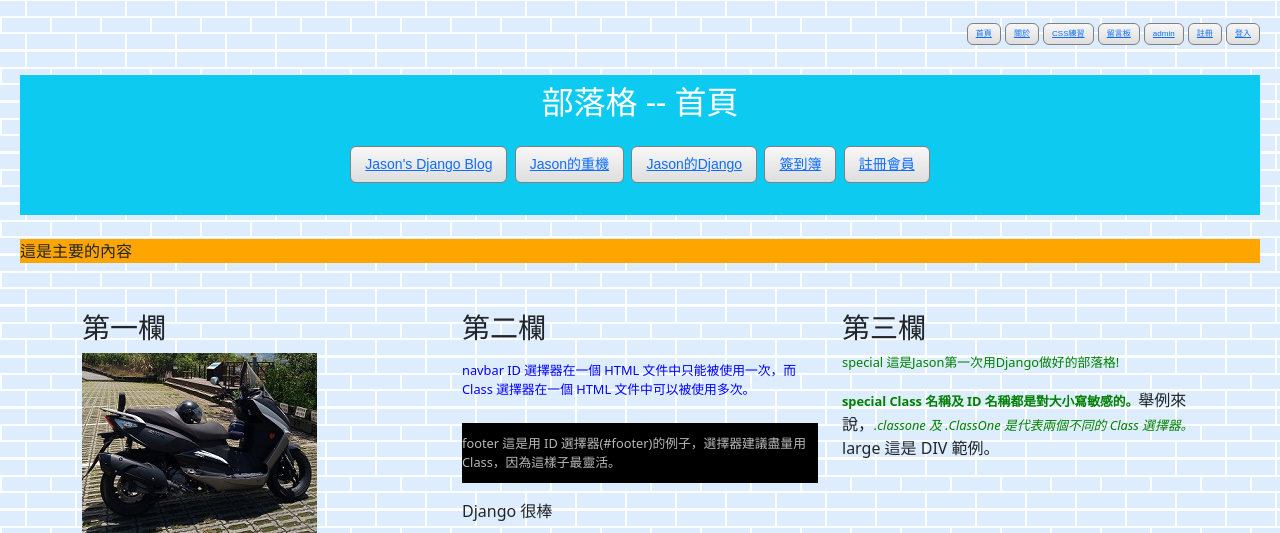
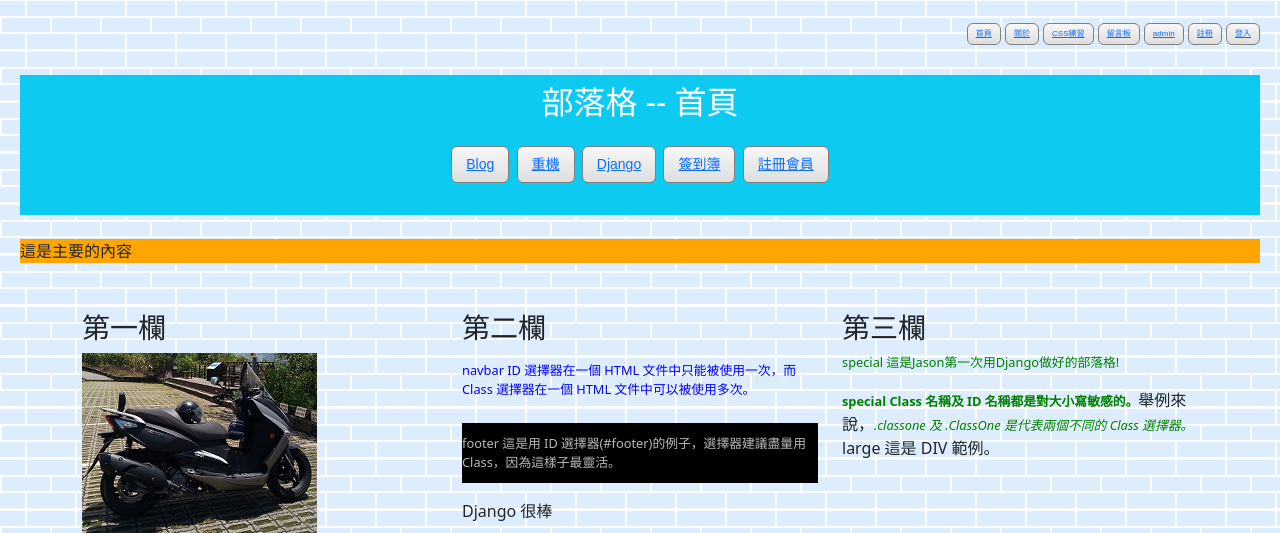
Before and after one commit to mrjasonnlin/jasonn2024, a Django app: page /main/ in a window 1280 px wide. Shown: the top 533 px of the page. Run offline with Django 5.2, Linux system fonts and the light colour scheme.

Commit message:
Update main.html

```diff
--- a/main/templates/main/main.html
+++ b/main/templates/main/main.html
@@ -4,9 +4,9 @@
 首頁
 <h3 class="bg-info p-3">
     <!--<h3 style="background-color:Tomato;">-->
-    <button type="button" class="btn btn-primary"><a class="text-primary" href="/">Jason's Django Blog</a></button>
-    <button type="button" class="btn btn-primary"><a class="text-primary" href="{% url 'main:bike' %}">Jason的重機</a></button>
-    <button type="button" class="btn btn-primary"><a class="text-primary" href="{% url 'main:django' %}">Jason的Django</a></button>
+    <button type="button" class="btn btn-primary"><a class="text-primary" href="/">Blog</a></button>
+    <button type="button" class="btn btn-primary"><a class="text-primary" href="{% url 'main:bike' %}">重機</a></button>
+    <button type="button" class="btn btn-primary"><a class="text-primary" href="{% url 'main:django' %}">Django</a></button>
     <button type="button" class="btn btn-primary"><a class="text-primary" href="{% url 'upload_profile:upload_profile' %}">簽到簿</a></button>
     <button type="button" class="btn btn-primary"><a class="text-primary" href="{% url 'main:users' %}">註冊會員</a></button>
 </h3>
```
